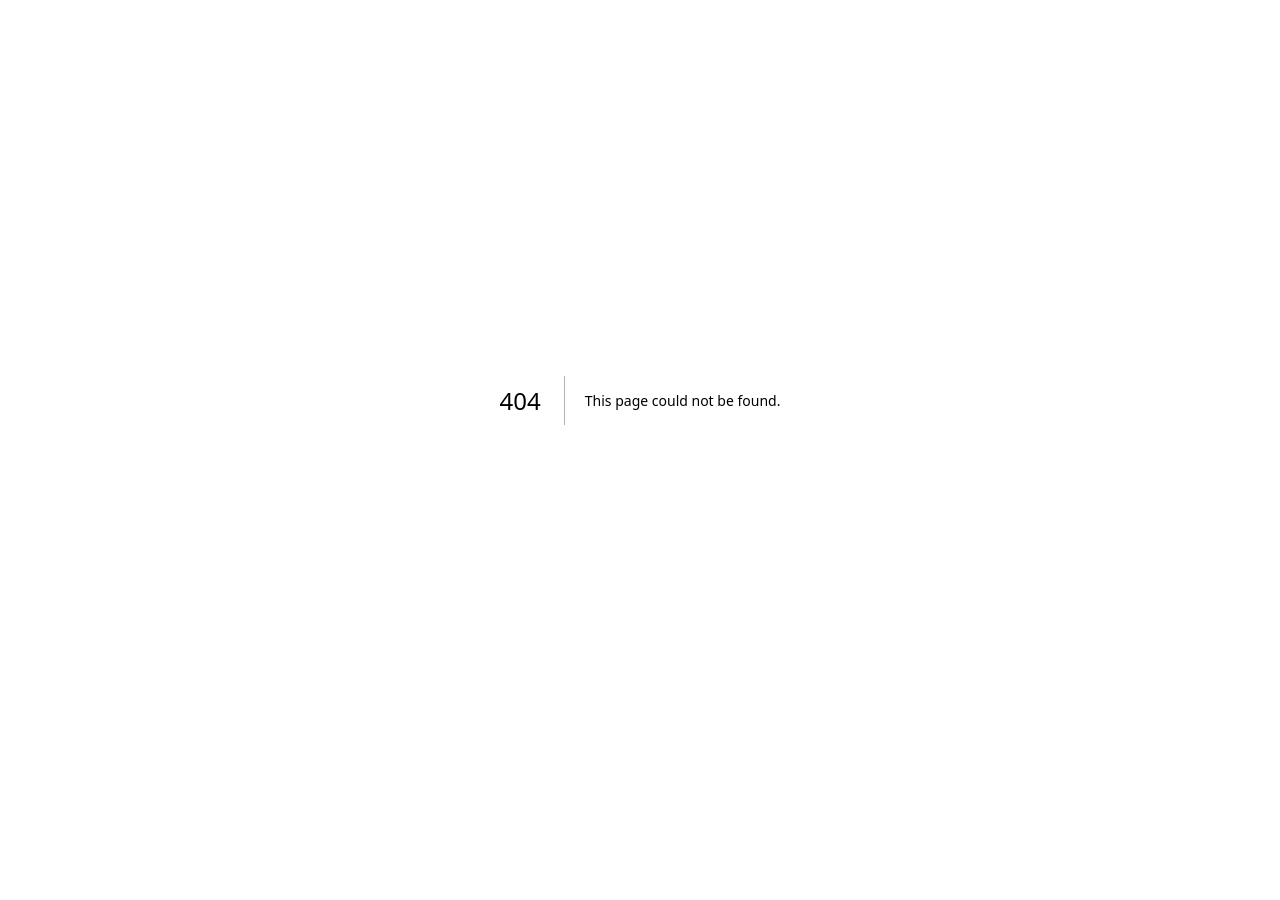
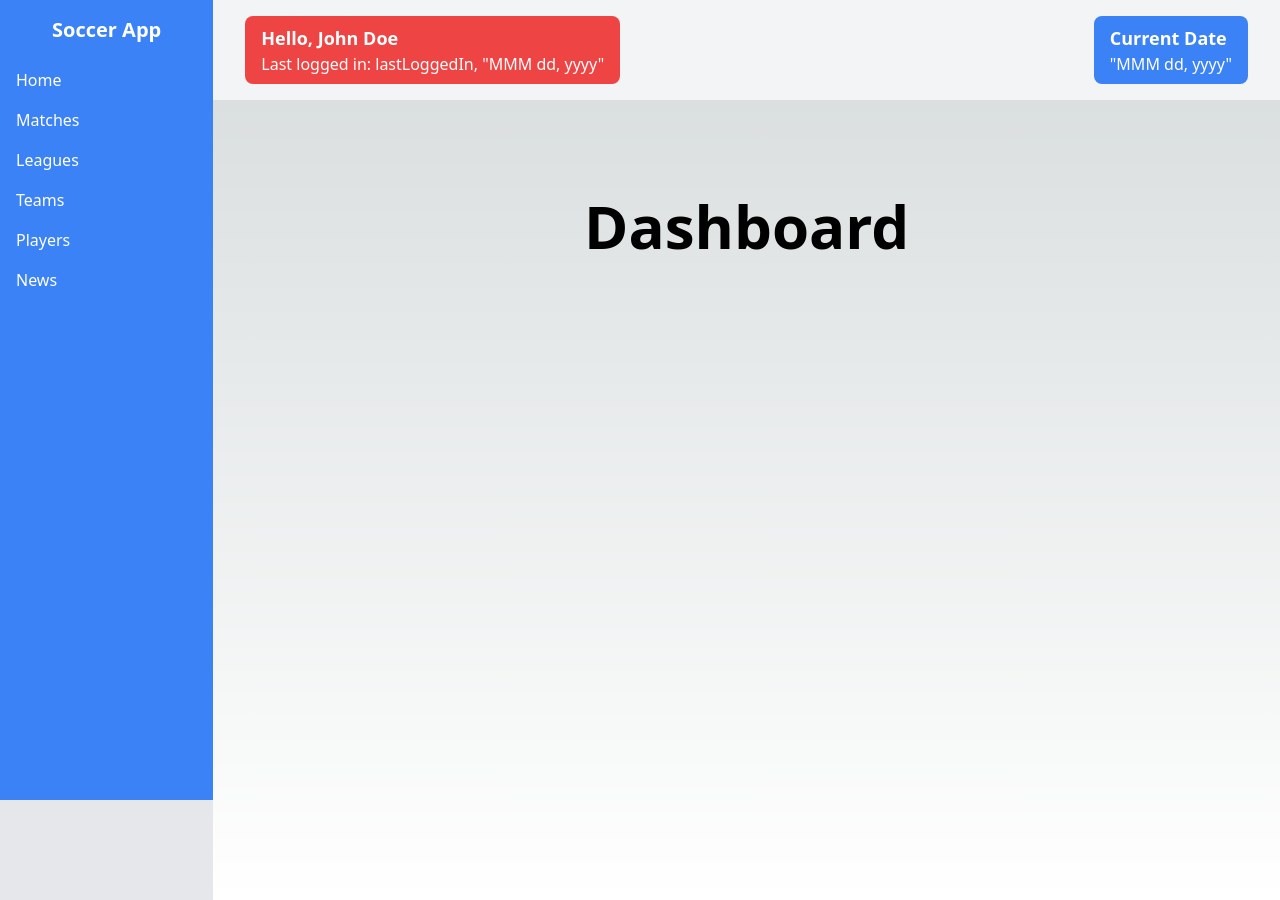
Before and after one commit to dimitargluharski/nextjs, a Next.js app: page /matches in a window 1280 px wide. Before the commit this address had no page. Before the commit the page ends 800 px from the top, so only its background shows below. Built offline with nearby package versions, Linux system fonts and the light colour scheme.

Commit message:
Create aside navbar, create some paths and etc.

```diff
--- a/src/app/layout.js
+++ b/src/app/layout.js
@@ -1,17 +1,29 @@
-import './globals.css'
-import { Inter } from 'next/font/google'
+import "./globals.css";
+import { Inter } from "next/font/google";
 
-const inter = Inter({ subsets: ['latin'] })
+import Navbar from "@/components/Navbar/Navbar";
+import Header from "@/components/Header/Header";
+
+const inter = Inter({ subsets: ["latin"] });
 
 export const metadata = {
-  title: 'Create Next App',
-  description: 'Generated by create next app',
-}
+  title: "Create Next App",
+  description: "Generated by create next app",
+};
 
 export default function RootLayout({ children }) {
   return (
     <html lang="en">
-      <body className={inter.className}>{children}</body>
+      <body className="grid grid-cols-12">
+        <aside className="col-span-2 bg-gray-200">
+          <Navbar />
+        </aside>
+
+        <main className="col-span-10">
+          <Header />
+          {children}
+        </main>
+      </body>
     </html>
-  )
+  );
 }
--- /dev/null
+++ b/src/app/matches/page.jsx
@@ -0,0 +1,9 @@
+const DashboardPage = () => {
+  return (
+    <main className="flex min-h-screen flex-col items-center justify-between p-24">
+      <h1 className="text-6xl font-bold text-center">Dashboard</h1>
+    </main>
+  );
+};
+
+export default DashboardPage;
--- a/src/app/page.js
+++ /dev/null
@@ -1,113 +0,0 @@
-import Image from 'next/image'
-
-export default function Home() {
-  return (
-    <main className="flex min-h-screen flex-col items-center justify-between p-24">
-      <div className="z-10 w-full max-w-5xl items-center justify-between font-mono text-sm lg:flex">
-        <p className="fixed left-0 top-0 flex w-full justify-center border-b border-gray-300 bg-gradient-to-b from-zinc-200 pb-6 pt-8 backdrop-blur-2xl dark:border-neutral-800 dark:bg-zinc-800/30 dark:from-inherit lg:static lg:w-auto  lg:rounded-xl lg:border lg:bg-gray-200 lg:p-4 lg:dark:bg-zinc-800/30">
-          Get started by editing&nbsp;
-          <code className="font-mono font-bold">src/app/page.js</code>
-        </p>
-        <div className="fixed bottom-0 left-0 flex h-48 w-full items-end justify-center bg-gradient-to-t from-white via-white dark:from-black dark:via-black lg:static lg:h-auto lg:w-auto lg:bg-none">
-          <a
-            className="pointer-events-none flex place-items-center gap-2 p-8 lg:pointer-events-auto lg:p-0"
-            href="https://vercel.com?utm_source=create-next-app&utm_medium=appdir-template&utm_campaign=create-next-app"
-            target="_blank"
-            rel="noopener noreferrer"
-          >
-            By{' '}
-            <Image
-              src="/vercel.svg"
-              alt="Vercel Logo"
-              className="dark:invert"
-              width={100}
-              height={24}
-              priority
-            />
-          </a>
-        </div>
-      </div>
-
-      <div className="relative flex place-items-center before:absolute before:h-[300px] before:w-[480px] before:-translate-x-1/2 before:rounded-full before:bg-gradient-radial before:from-white before:to-transparent before:blur-2xl before:content-[''] after:absolute after:-z-20 after:h-[180px] after:w-[240px] after:translate-x-1/3 after:bg-gradient-conic after:from-sky-200 after:via-blue-200 after:blur-2xl after:content-[''] before:dark:bg-gradient-to-br before:dark:from-transparent before:dark:to-blue-700 before:dark:opacity-10 after:dark:from-sky-900 after:dark:via-[#0141ff] after:dark:opacity-40 before:lg:h-[360px]">
-        <Image
-          className="relative dark:drop-shadow-[0_0_0.3rem_#ffffff70] dark:invert"
-          src="/next.svg"
-          alt="Next.js Logo"
-          width={180}
-          height={37}
-          priority
-        />
-      </div>
-
-      <div className="mb-32 grid text-center lg:mb-0 lg:grid-cols-4 lg:text-left">
-        <a
-          href="https://nextjs.org/docs?utm_source=create-next-app&utm_medium=appdir-template&utm_campaign=create-next-app"
-          className="group rounded-lg border border-transparent px-5 py-4 transition-colors hover:border-gray-300 hover:bg-gray-100 hover:dark:border-neutral-700 hover:dark:bg-neutral-800/30"
-          target="_blank"
-          rel="noopener noreferrer"
-        >
-          <h2 className={`mb-3 text-2xl font-semibold`}>
-            Docs{' '}
-            <span className="inline-block transition-transform group-hover:translate-x-1 motion-reduce:transform-none">
-              -&gt;
-            </span>
-          </h2>
-          <p className={`m-0 max-w-[30ch] text-sm opacity-50`}>
-            Find in-depth information about Next.js features and API.
-          </p>
-        </a>
-
-        <a
-          href="https://nextjs.org/learn?utm_source=create-next-app&utm_medium=appdir-template-tw&utm_campaign=create-next-app"
-          className="group rounded-lg border border-transparent px-5 py-4 transition-colors hover:border-gray-300 hover:bg-gray-100 hover:dark:border-neutral-700 hover:dark:bg-neutral-800 hover:dark:bg-opacity-30"
-          target="_blank"
-          rel="noopener noreferrer"
-        >
-          <h2 className={`mb-3 text-2xl font-semibold`}>
-            Learn{' '}
-            <span className="inline-block transition-transform group-hover:translate-x-1 motion-reduce:transform-none">
-              -&gt;
-            </span>
-          </h2>
-          <p className={`m-0 max-w-[30ch] text-sm opacity-50`}>
-            Learn about Next.js in an interactive course with&nbsp;quizzes!
-          </p>
-        </a>
-
-        <a
-          href="https://vercel.com/templates?framework=next.js&utm_source=create-next-app&utm_medium=appdir-template&utm_campaign=create-next-app"
-          className="group rounded-lg border border-transparent px-5 py-4 transition-colors hover:border-gray-300 hover:bg-gray-100 hover:dark:border-neutral-700 hover:dark:bg-neutral-800/30"
-          target="_blank"
-          rel="noopener noreferrer"
-        >
-          <h2 className={`mb-3 text-2xl font-semibold`}>
-            Templates{' '}
-            <span className="inline-block transition-transform group-hover:translate-x-1 motion-reduce:transform-none">
-              -&gt;
-            </span>
-          </h2>
-          <p className={`m-0 max-w-[30ch] text-sm opacity-50`}>
-            Explore the Next.js 13 playground.
-          </p>
-        </a>
-
-        <a
-          href="https://vercel.com/new?utm_source=create-next-app&utm_medium=appdir-template&utm_campaign=create-next-app"
-          className="group rounded-lg border border-transparent px-5 py-4 transition-colors hover:border-gray-300 hover:bg-gray-100 hover:dark:border-neutral-700 hover:dark:bg-neutral-800/30"
-          target="_blank"
-          rel="noopener noreferrer"
-        >
-          <h2 className={`mb-3 text-2xl font-semibold`}>
-            Deploy{' '}
-            <span className="inline-block transition-transform group-hover:translate-x-1 motion-reduce:transform-none">
-              -&gt;
-            </span>
-          </h2>
-          <p className={`m-0 max-w-[30ch] text-sm opacity-50`}>
-            Instantly deploy your Next.js site to a shareable URL with Vercel.
-          </p>
-        </a>
-      </div>
-    </main>
-  )
-}
--- /dev/null
+++ b/src/app/page.jsx
@@ -0,0 +1 @@
+export default function Home() {}
--- /dev/null
+++ b/src/components/Header/Header.jsx
@@ -0,0 +1,23 @@
+import React from "react";
+// import { format } from "date-fns";
+
+const Header = () => {
+  const username = "John Doe"; // Example: User's username or email
+  const lastLoggedIn = new Date(); // Example: User's last logged-in date
+  const currentDate = new Date(); // Example: Current date
+
+  return (
+    <section className="flex justify-between items-center bg-gray-100 py-4 px-8">
+      <div className="bg-red-500 text-white py-2 px-4 rounded-lg mr-4">
+        <div className="text-lg font-semibold">Hello, {username}</div>
+        <div>Last logged in: lastLoggedIn, "MMM dd, yyyy"</div>
+      </div>
+      <div className="bg-blue-500 text-white py-2 px-4 rounded-lg">
+        <div className="text-lg font-semibold">Current Date</div>
+        <div>"MMM dd, yyyy"</div>
+      </div>
+    </section>
+  );
+};
+
+export default Header;
--- /dev/null
+++ b/src/components/Navbar/Navbar.jsx
@@ -0,0 +1,47 @@
+import Link from "next/link";
+
+// import {
+//   FiHome,
+//   FiClock,
+//   FiAward,
+//   FiUsers,
+//   FiUser,
+//   FiSearch,
+// } from "react-icons/fi";
+
+export default function Navbar() {
+  const isActive = true;
+  const inactive = "hover:bg-blue-700";
+  const active = "bg-blue";
+
+  return (
+    <nav className="flex flex-col h-screen bg-blue-500 text-white">
+      <div className="flex items-center justify-center py-4">
+        <Link href="/">
+          <div className="text-xl font-bold">Soccer App</div>
+        </Link>
+      </div>
+
+      <div className="flex flex-col justify-center">
+        <Link href="/" className={`px-4 py-2 ${isActive ? active : inactive}`}>
+          Home
+        </Link>
+        <Link href="/matches" className="px-4 py-2">
+          Matches
+        </Link>
+        <Link href="/leagues" className="px-4 py-2">
+          Leagues
+        </Link>
+        <Link href="/teams" className="px-4 py-2">
+          Teams
+        </Link>
+        <Link href="/players" className="px-4 py-2">
+          Players
+        </Link>
+        <Link href="/news" className="px-4 py-2">
+          News
+        </Link>
+      </div>
+    </nav>
+  );
+}
```
